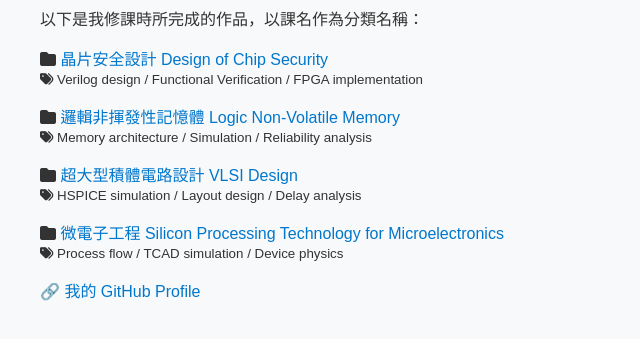
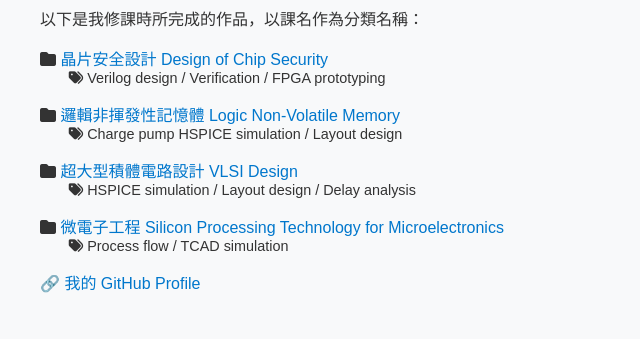
Before and after one commit to WPinJan/WPinJan.github.io, a plain HTML site: page index.html in a window 1280 px wide. Shown: the part 123-462 px from the top of the page, without its empty margins (0-640 px from the left). Drawn offline with Linux system fonts and the light colour scheme.

Commit message:
Update index.html

```diff
--- a/index.html
+++ b/index.html
@@ -8,6 +8,12 @@
     body { font-family: sans-serif; padding: 2em; background-color: #f8f9fa; color: #333; }
     h1 { color: #005f99; }
     a { color: #0077cc; text-decoration: none; }
+    small {
+    display: block;
+    margin-left: 2em;  /* 控制 tag 的縮排寬度 */
+    color: #333;
+    font-size: 0.9em;
+    }
   </style>
 </head>
 <body>
@@ -15,16 +21,16 @@
   <p>以下是我修課時所完成的作品，以課名作為分類名稱：</p>
 
   <p><i class="fa-solid fa-folder"></i> <a href="https://github.com/WPinJan/Design_of_Chip_Security_portfolio">晶片安全設計 Design of Chip Security</a><br>
-  <small><i class="fa-solid fa-tags"></i> Verilog design / Functional Verification / FPGA implementation</small></p>
+  <small><i class="fa-solid fa-tags"></i> Verilog design / Verification / FPGA prototyping </small></p>
 
   <p><i class="fa-solid fa-folder"></i> <a href="https://github.com/WPinJan/NVM_portfolio">邏輯非揮發性記憶體 Logic Non-Volatile Memory</a><br>
-  <small><i class="fa-solid fa-tags"></i> Memory architecture / Simulation / Reliability analysis</small></p>
+  <small><i class="fa-solid fa-tags"></i> Charge pump HSPICE simulation / Layout design </small></p>
 
   <p><i class="fa-solid fa-folder"></i> <a href="https://github.com/WPinJan/VLSI_portfolio">超大型積體電路設計 VLSI Design</a><br>
-  <small><i class="fa-solid fa-tags"></i> HSPICE simulation / Layout design / Delay analysis</small></p>
+  <small><i class="fa-solid fa-tags"></i> HSPICE simulation / Layout design / Delay analysis </small></p>
 
   <p><i class="fa-solid fa-folder"></i> <a href="https://github.com/WPinJan/Microelectronics_portfolio">微電子工程 Silicon Processing Technology for Microelectronics</a><br>
-  <small><i class="fa-solid fa-tags"></i> Process flow / TCAD simulation / Device physics</small></p>
+  <small><i class="fa-solid fa-tags"></i> Process flow / TCAD simulation </small></p>
 
   <p>🔗 <a href="https://github.com/WPinJan">我的 GitHub Profile</a></p>
 </body>
```
